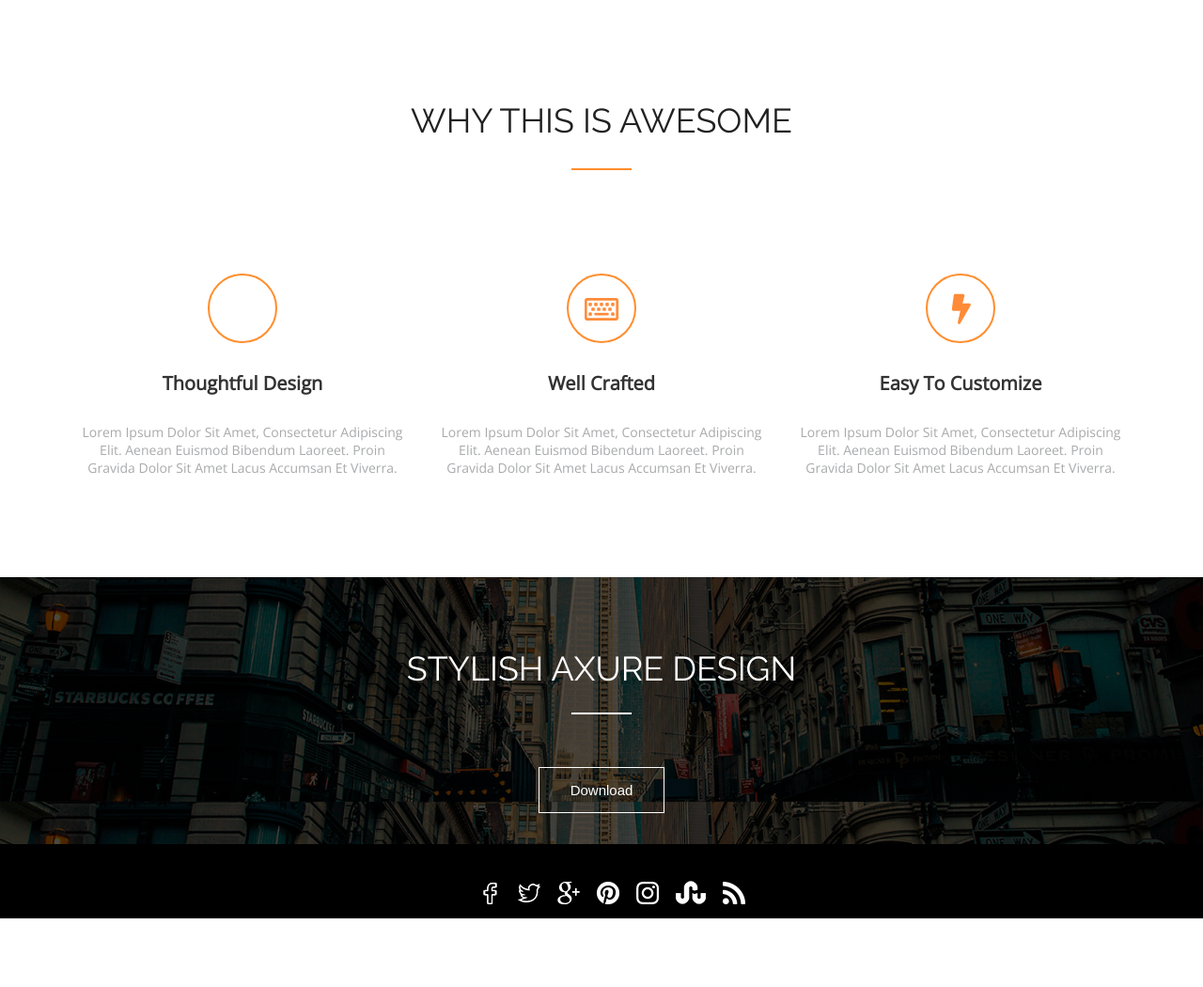
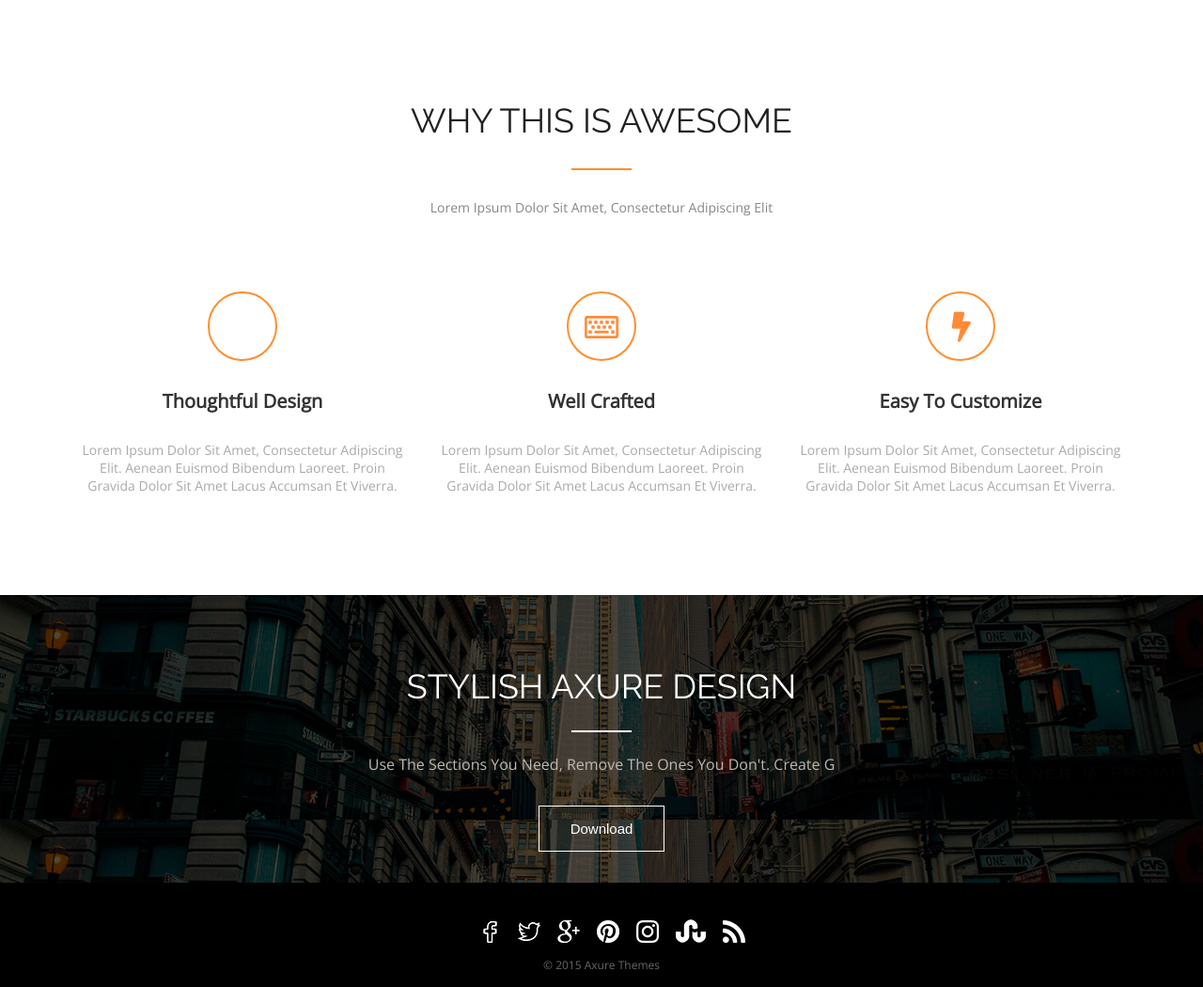
Before and after one commit to nataliasechko/lesson-3, a plain HTML site: page index.html in a window 1280 px wide. Shown: the whole page at 94% size. Before the commit the page ends 977 px from the top, so only its background shows below. Drawn offline with nearby package versions, Linux system fonts and the light colour scheme.

Commit message:
Update style.css

```diff
--- a/style/style.css
+++ b/style/style.css
@@ -29,7 +29,7 @@
     margin: 30px auto;
 }
 
-.first__section__suptitle {
+.first__section__subtitle {
     text-align: center;
     color: #86878B;
     font-family: 'Open Sans', sans-serif;
@@ -129,7 +129,7 @@
     margin: 26px auto 23px;
 }
 
-.second__section__suptitle {
+.second__section__subtitle {
     text-align: center;
     color: #BCB9B4;
     font-family: 'Open Sans', sans-serif;
@@ -165,7 +165,7 @@
     margin-right: 18px;
 }
 
-.footer__suptitle {
+.footer__subtitle {
     font-size: 12px;
     color: #676767;
     font-weight: 400;
```
